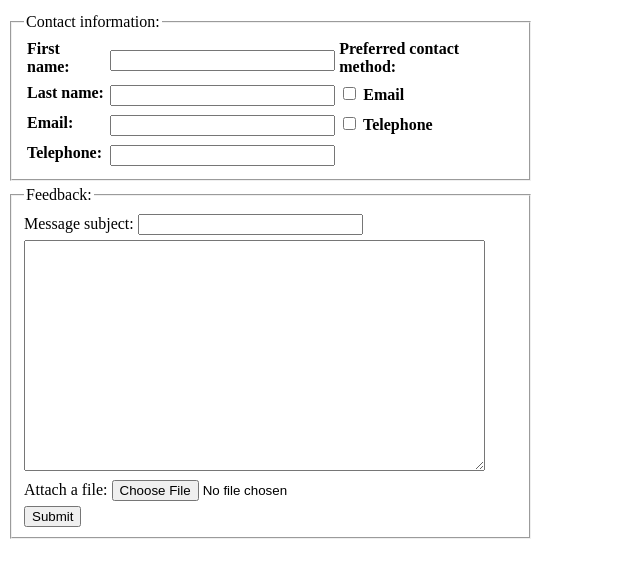
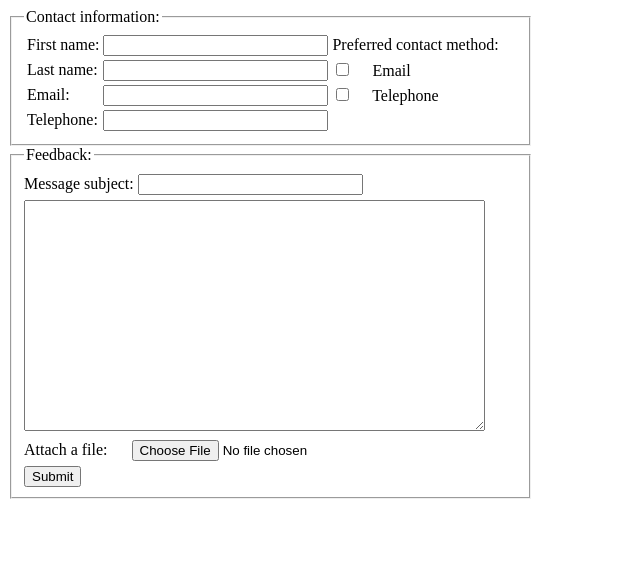
Before and after one commit to miikapihkola/WebTek_Kurssi_Teht, a plain HTML site: page Teht2_Lomaketehtävä.html in a window 1280 px wide. Shown: the whole page, without its empty margins (0-640 px from the left). Drawn offline with Linux system fonts and the light colour scheme.

Commit message:
Adjusted "textarea" margins

```diff
--- a/Teht2_Lomaketehtävä.html
+++ b/Teht2_Lomaketehtävä.html
@@ -14,9 +14,15 @@
         }
 
         fieldset,
-        textarea,
         input {
+            .margin {
+                margin-top: 5px;
+            }
+        }
+
+        textarea {
             margin-top: 5px;
+            margin-bottom: 5px;
         }
     </style>
 </head>
@@ -29,37 +35,37 @@
                     <legend>Contact information:</legend>
                     <table>
                         <tr>
-                            <th><label for="fname">First name:</label></th>
-                            <th><input type="text" id="fname" name="fname" size="25"></th>
-                            <th>Preferred contact method:</th>
+                            <td><label for="fname">First name:</label></td>
+                            <td><input type="text" id="fname" name="fname" size="25"></td>
+                            <td>Preferred contact method:</td>
                         </tr>
                         <tr>
-                            <th><label for="fname">Last name:</label></th>
-                            <th><input type="text" id="lname" name="lname" size="25"></th>
-                            <th><input type="checkbox" id="prefEmail" name="prefEmail"><label for="prefEmail">
+                            <td><label for="fname">Last name:</label></td>
+                            <td><input type="text" id="lname" name="lname" size="25"></td>
+                            <td><input type="checkbox" id="prefEmail" name="prefEmail">&emsp;<label for="prefEmail">
                                     Email</label>
-                            </th>
+                            </td>
                         </tr>
                         <tr>
-                            <th><label for="email">Email:</label></th>
-                            <th><input type="text" id="email" name="email" size="25"></th>
-                            <th><input type="checkbox" id="prefTele" name="prefTele"><label for="prefTele">
+                            <td><label for="email">Email:</label></td>
+                            <td><input type="text" id="email" name="email" size="25"></td>
+                            <td><input type="checkbox" id="prefTele" name="prefTele">&emsp;<label for="prefTele">
                                     Telephone</label>
-                            </th>
+                            </td>
                         </tr>
                         <tr>
-                            <th><label for="tele">Telephone:</label></th>
-                            <th><input type="text" id="tele" name="tele" size="25"></th>
+                            <td><label for="tele">Telephone:</label></td>
+                            <td><input type="text" id="tele" name="tele" size="25"></td>
                         </tr>
                     </table>
                 </fieldset>
                 <fieldset>
                     <legend>Feedback:</legend>
                     <label for="subject">Message subject: </label><input type="text" id="subject" name="subject"
-                        size="25"><br>
+                        size="25" class="margin"><br>
                     <textarea name="message" rows="15" cols="55"></textarea><br>
-                    Attach a file: <input type="file" id="myFile" name="filename"><br>
-                    <input type="submit">
+                    Attach a file: &emsp; <input type="file" id="myFile" name="filename"><br>
+                    <input type="submit" class="margin">
                 </fieldset>
             </form>
         </span>
```
